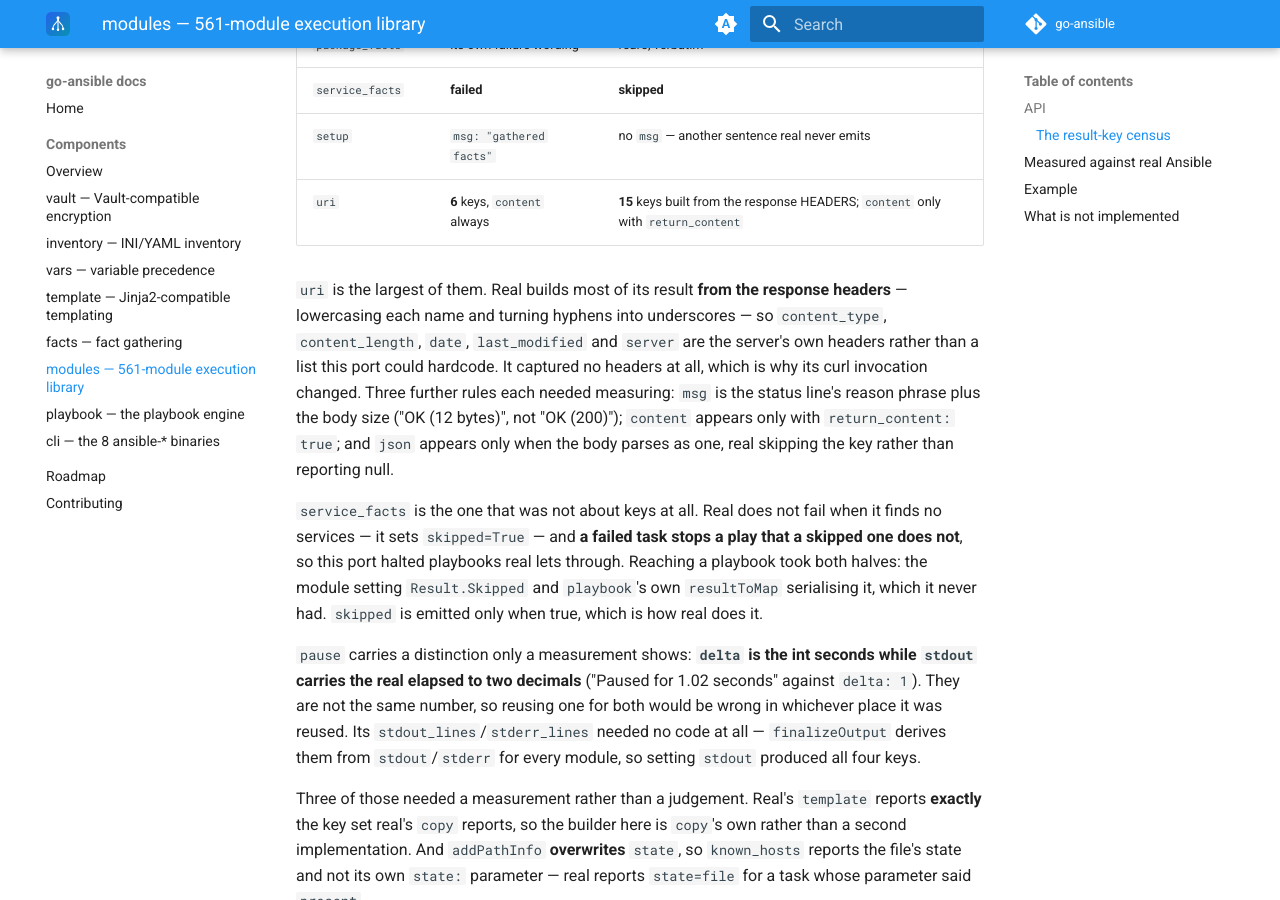
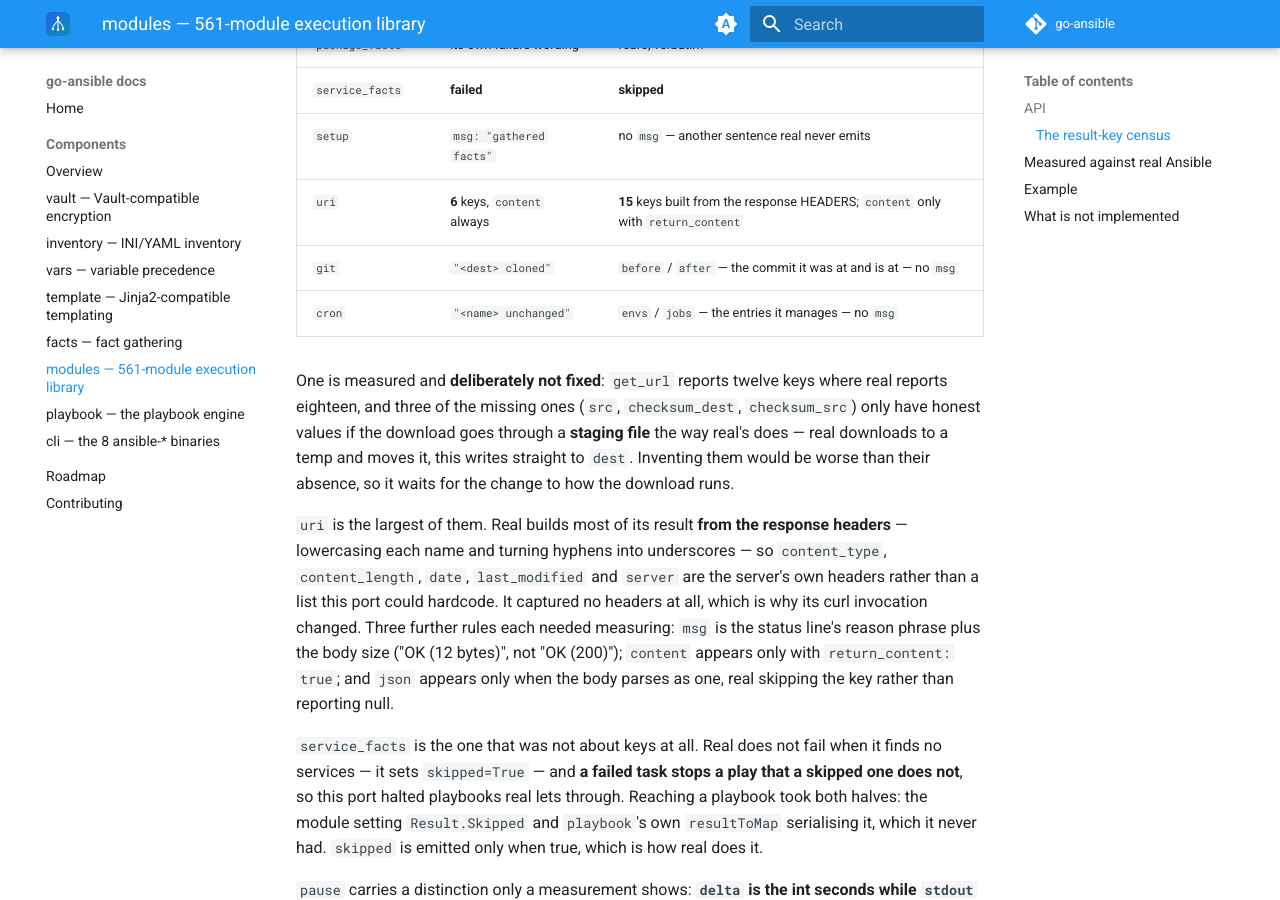
Before and after one commit to go-ansible/docs, an MkDocs documentation site: the page built from docs/components/modules.md, in a window 1280 px wide and 900 px high, scrolled down 2339 px. Built offline with MkDocs 1.6.1 and Material for MkDocs 9.7.7, drawn with Linux system fonts in a browser that asks for light colours; the version menu is left out.

Commit message:
Docs: the census is fifteen, and one is deliberately left (#64)
git reported the dest path in msg where real reports the commit it was
at and the commit it is at; cron reported a sentence where real reports
the entries it manages.

get_url is named as measured-but-not-fixed, with the reason: three of
its six missing keys only have honest values if the download goes
through a staging file the way real's does. Inventing them would be
worse than their absence.

Co-authored-by: Claude Opus 5 <noreply@anthropic.com>

```diff
--- a/docs/components/modules.md
+++ b/docs/components/modules.md
@@ -97,6 +97,16 @@ five divergences in modules a value-only pass had called identical.
 | `service_facts` | **failed** | **skipped** |
 | `setup` | `msg: "gathered facts"` | no `msg` — another sentence real never emits |
 | `uri` | **6** keys, `content` always | **15** keys built from the response HEADERS; `content` only with `return_content` |
+| `git` | `"<dest> cloned"` | `before` / `after` — the commit it was at and is at — no `msg` |
+| `cron` | `"<name> unchanged"` | `envs` / `jobs` — the entries it manages — no `msg` |
+
+One is measured and **deliberately not fixed**: `get_url` reports twelve
+keys where real reports eighteen, and three of the missing ones (`src`,
+`checksum_dest`, `checksum_src`) only have honest values if the download
+goes through a **staging file** the way real's does — real downloads to a
+temp and moves it, this writes straight to `dest`. Inventing them would
+be worse than their absence, so it waits for the change to how the
+download runs.
 
 `uri` is the largest of them. Real builds most of its result **from the
 response headers** — lowercasing each name and turning hyphens into
```
